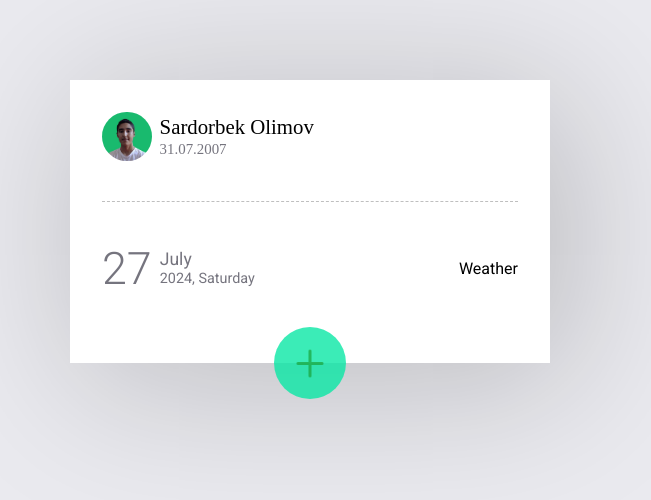
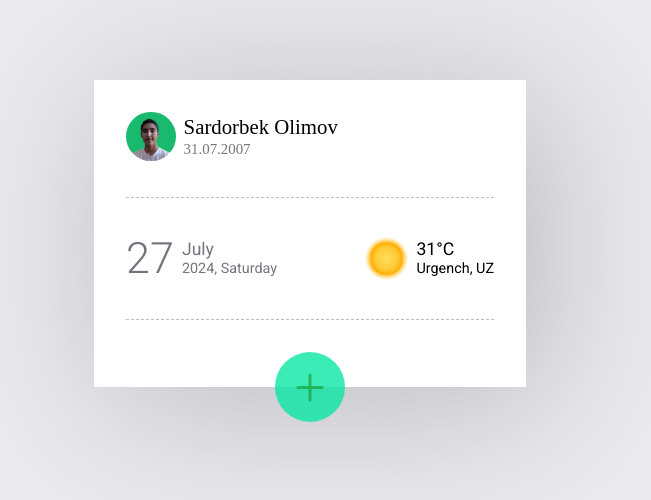
Before and after one commit to Sardorbek0731/TypeScript---Todo, a React (Vite) app: page / in a window 1280 px wide. Shown: the top 500 px of the page, without its empty margins (330-981 px from the left). Built offline with nearby package versions, Linux system fonts and the light colour scheme; a web font is replaced by a local one.

Commit message:
repaired weather design

```diff
--- a/src/components/todo/Todos.css
+++ b/src/components/todo/Todos.css
@@ -1,6 +1,6 @@
 .todos {
   position: relative;
-  width: 30rem;
+  width: 27rem;
   background-color: white;
   margin-top: 5rem;
   box-shadow: 1rem 1rem 10rem rgba(0, 0, 0, 0.22);
@@ -8,7 +8,9 @@
 }
 
 .row {
-  margin-bottom: 2.25rem;
+  margin-bottom: 2.2rem;
+  padding-bottom: 2.2rem;
+  border-bottom: 1px dashed var(--border-color);
 }
 
 .date span {
@@ -16,7 +18,7 @@
 }
 
 .day {
-  font-size: 2.8rem;
+  font-size: 2.7rem;
   margin-right: 0.5rem;
   font-weight: 300;
 }
@@ -34,14 +36,14 @@
 
 .addTodos button {
   position: absolute;
-  width: 4.5rem;
-  height: 4.5rem;
+  width: 4.4rem;
+  height: 4.4rem;
   border-radius: 50%;
   border: none;
   cursor: pointer;
   outline: none;
   background-color: rgba(11, 232, 166, 0.8);
-  bottom: -2.25rem;
+  bottom: -2.2rem;
 }
 
 .addTodos button img {
--- a/src/components/userInfo/User.css
+++ b/src/components/userInfo/User.css
@@ -1,6 +1,6 @@
 .userInfo {
-  margin-bottom: 2.5rem;
-  padding-bottom: 2.5rem;
+  margin-bottom: 2.2rem;
+  padding-bottom: 2.2rem;
   border-bottom: 1px dashed var(--border-color);
 }
 
--- a/src/components/weather/Weather.css
+++ b/src/components/weather/Weather.css
@@ -0,0 +1,18 @@
+.weather img {
+  margin-right: 0.5rem;
+  height: 2.7rem;
+  width: 2.7rem;
+}
+
+.celsius {
+  font-size: 1.1rem;
+  line-height: 1.1rem;
+  margin-bottom: 0.2rem;
+  font-weight: 400;
+}
+
+.region h3 {
+  font-size: 0.9rem;
+  line-height: 0.9rem;
+  font-weight: 400;
+}
--- a/src/components/weather/Weather.tsx
+++ b/src/components/weather/Weather.tsx
@@ -1,7 +1,21 @@
+// CSS
 import "./Weather.css";
 
+// Icon
+import sun from "../../assets/icons/sun.png";
+
 function Weather() {
-  return <div>Weather</div>;
+  return (
+    <div className="weather flex alignCenter">
+      <img src={sun} alt="Sun Icon" />
+      <div className="flex column">
+        <span className="celsius">31°C</span>
+        <div className="region">
+          <h3>Urgench, UZ</h3>
+        </div>
+      </div>
+    </div>
+  );
 }
 
 export default Weather;
```
